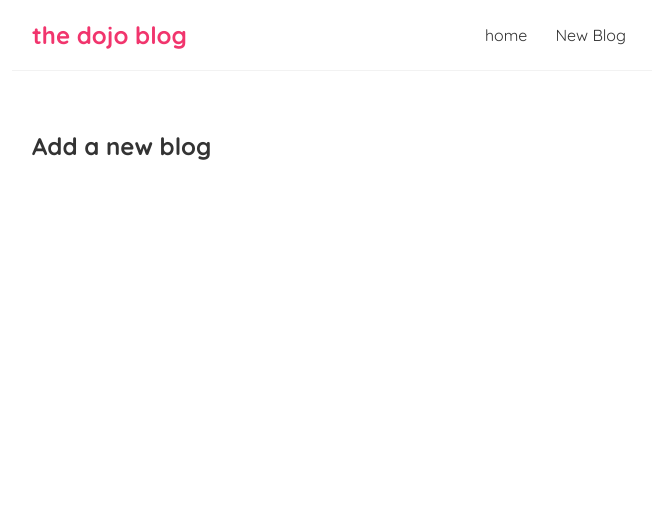
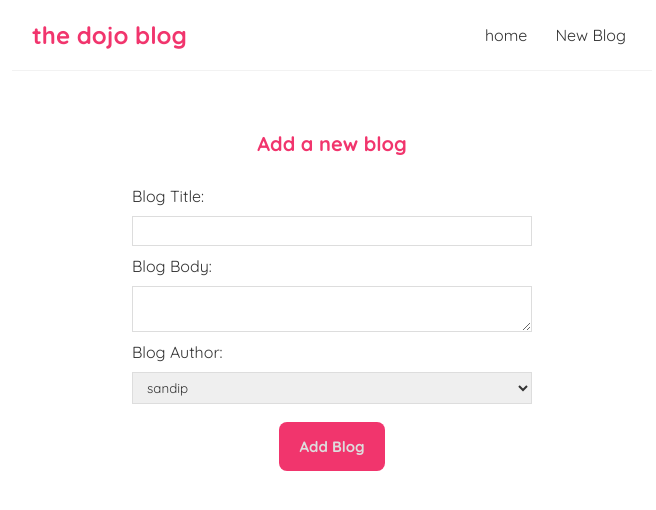
Before and after one commit to SandipMajithiya12/Webdev, a React (Create React App) app in the folder dojo-blog/: page /create in a window 1280 px wide. Shown: the top 510 px of the page, without its empty margins (308-964 px from the left). Built offline with nearby package versions, Linux system fonts and the light colour scheme.

Commit message:
post req

```diff
--- a/dojo-blog/data/db.json
+++ b/dojo-blog/data/db.json
@@ -1,17 +1,17 @@
 {
-    "blogs" :[
+  "blogs": [
+    {
+      "title": "My first blog.",
+      "body": "We love A.I. and welcome you to our AI blog. There is so much going on in the field of AI and our goal is to keep you up-to-date in innovative, informative, and entertaining ways. We see this website as a form of digital art as all images and text were generated by artificial intelligence (with a little bit of human help). Basically, this AI blog is written and designed by impressive AIs, and humans merely perform copy & paste operations - we showcase the progress of AI capabilities on all fronts (text, image, design, technology, education, etc).",
+      "author": "sandip",
+      "id": 1
+    },
+    {
+      "title": "My second blog.",
+      "body": "lorem.......",
+      "author": "krutik",
+      "id": 2
+    }
 
-        {
-            "title" : "My first blog.",
-            "body" : "We love A.I. and welcome you to our AI blog. There is so much going on in the field of AI and our goal is to keep you up-to-date in innovative, informative, and entertaining ways. We see this website as a form of digital art as all images and text were generated by artificial intelligence (with a little bit of human help). Basically, this AI blog is written and designed by impressive AIs, and humans merely perform copy & paste operations - we showcase the progress of AI capabilities on all fronts (text, image, design, technology, education, etc).",
-            "author" : "sandip",
-            "id" : 1
-        },
-        {
-            "title" : "My second blog.",
-            "body" : "lorem.......",
-            "author" : "krutik",
-            "id" : 2
-        }
-    ]
+  ]
 }
--- a/dojo-blog/src/Create.js
+++ b/dojo-blog/src/Create.js
@@ -1,7 +1,64 @@
+import { useState} from "react";
+
 const Create = () => {
+    const [title,setTitle] = useState('');
+    const [body,setBody]= useState('');
+    const [author,setAutor] = useState('');
+    const [isPending,setIsPending] = useState(false);
+
+
+    const handleSubmit = (e) =>
+    {
+        //e.preventDefault();
+        const blog = {title,body,author};
+       setIsPending(true);
+
+    fetch('http://localhost:8000/blogs',
+    {
+        method:'POST',
+        headers :{"content-Type" :"application/json" },
+        body : JSON.stringify(blog)
+
+    }).then(()=>
+    {
+        console.log('new blog added');
+        setIsPending(false);
+    }
+    )
+}
     return (
 <div className="create">
     <h2>Add a new blog</h2>
+    <form onSubmit={handleSubmit}>
+        <label>Blog Title:</label>
+        <input type="text" required
+        value={title}
+        onChange={(e) =>setTitle(e.target.value)}
+
+        ></input>
+        <label>
+            Blog Body:
+        </label>
+        <textarea required
+        value = {body}
+        onChange={(e) => setBody(e.target.value)}
+
+        ></textarea>
+        <label>
+            Blog Author:
+        </label>
+        <select
+        value={author}
+        onChange={(e) => setAutor(e.target.value)}
+        >
+            <option value="sandip">sandip</option>
+            <option value="krutik">krutik</option>
+        </select>
+        {!isPending && <button>Add Blog</button>}
+        {isPending &&  <button disabled>Adding Blog...</button>}
+
+
+    </form>
 </div>
  );
 }
--- a/dojo-blog/src/index.css
+++ b/dojo-blog/src/index.css
@@ -58,3 +58,37 @@
   color: #f1356d;
   margin-bottom: 10px;
 }
+.create{
+  max-width: 400px;
+  margin: 0 auto;
+  text-align: center;
+}
+.create label{
+  text-align: left;
+  display: block;
+
+}
+.create h2{
+  font-size: 20px;
+  color: #f1356d;
+  margin-bottom: 30px;
+}
+.create input,.create textarea,.create select{
+  width:100%;
+  padding: 6px 10px;
+  margin: 10px 0;
+  border: 1px solid #ddd;
+  box-sizing: border-box;
+  display: block;
+}
+.create button{
+  background-color: #f1356d;
+  color: #ddd;
+  border: 0;
+  margin: 8px;
+  border-radius: 8px;
+  cursor: pointer;
+  padding: 15px 20px;
+  font-size: 15px;
+  font-weight: bold;
+}
```
